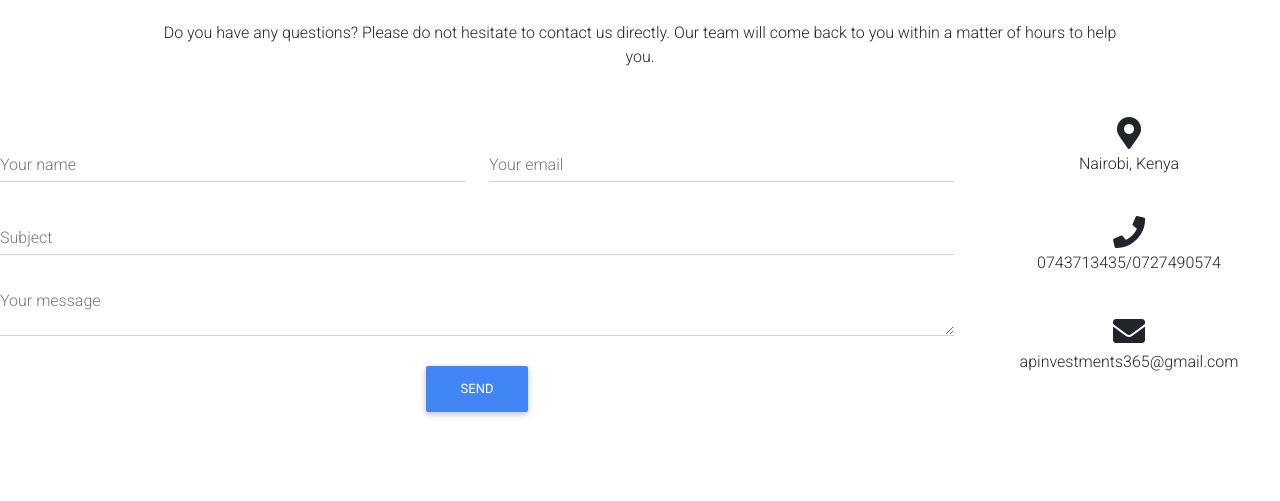
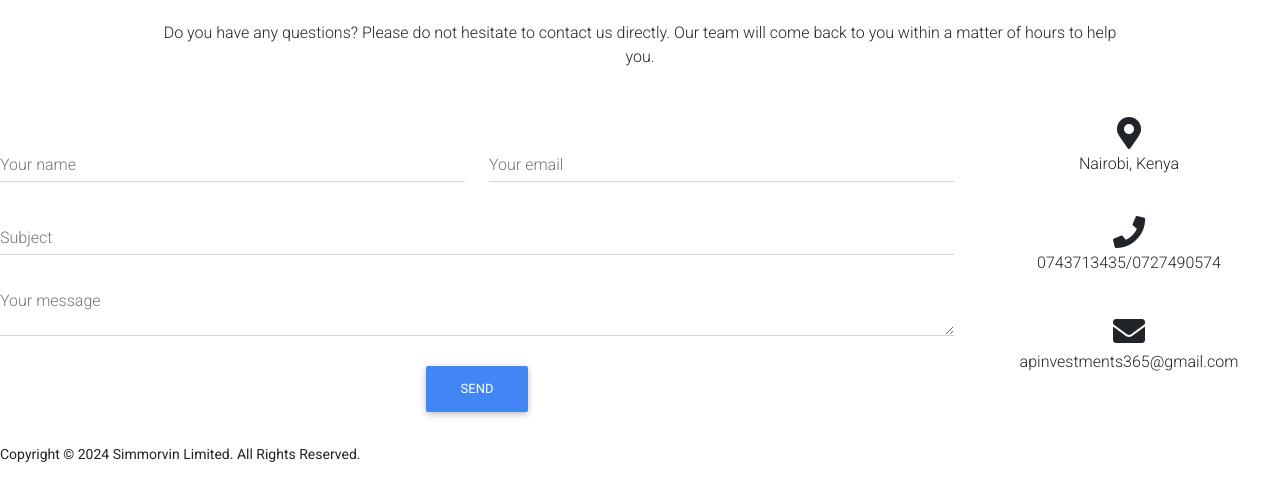
Before and after one commit to ghost-mann/chemicals, a website: page contact.html in a window 1280 px wide. Shown: the part 131-632 px from the top of the page. Drawn offline with nearby package versions, Linux system fonts and the light colour scheme; files whose address does not match are found by name.

Commit message:
added footer in contact.html

```diff
--- a/contact.html
+++ b/contact.html
@@ -139,5 +139,10 @@
 <script src="https://cdn.jsdelivr.net/npm/popper.js@1.12.9/dist/umd/popper.min.js" integrity="sha384-ApNbgh9B+Y1QKtv3Rn7W3mgPxhU9K/ScQsAP7hUibX39j7fakFPskvXusvfa0b4Q" crossorigin="anonymous"></script>
 <script src="https://cdn.jsdelivr.net/npm/bootstrap@4.0.0/dist/js/bootstrap.min.js" integrity="sha384-JZR6Spejh4U02d8jOt6vLEHfe/JQGiRRSQQxSfFWpi1MquVdAyjUar5+76PVCmYl" crossorigin="anonymous"></script>
 
+<footer>
+    <small>
+        Copyright © 2024 Simmorvin Limited. All Rights Reserved.
+    </small>
+
 </body>
 </html>
```
